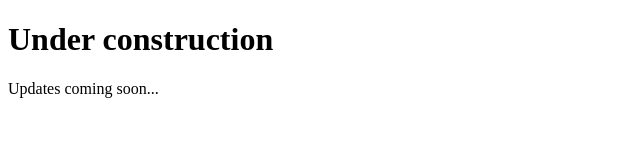
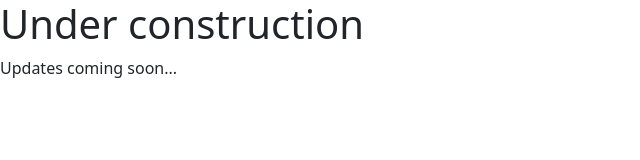
Before and after one commit to jomkingal/jomkingal.github.io, a plain HTML site: page index.html in a window 1280 px wide. Shown: the whole page, without its empty margins (0-640 px from the left). Drawn offline with nearby package versions, Linux system fonts and the light colour scheme.

Commit message:
Update index.html
Added Bootstrap CDN

```diff
--- a/index.html
+++ b/index.html
@@ -1,5 +1,8 @@
 <!DOCTYPE html>
 <html>
+    <head>
+        <link href="https://cdn.jsdelivr.net/npm/bootstrap@5.3.0-alpha3/dist/css/bootstrap.min.css" rel="stylesheet" integrity="sha384-KK94CHFLLe+nY2dmCWGMq91rCGa5gtU4mk92HdvYe+M/SXH301p5ILy+dN9+nJOZ" crossorigin="anonymous">
+    </head>
 <body>
 <h1>Under construction</h1>
 <p>Updates coming soon...</p>
```
